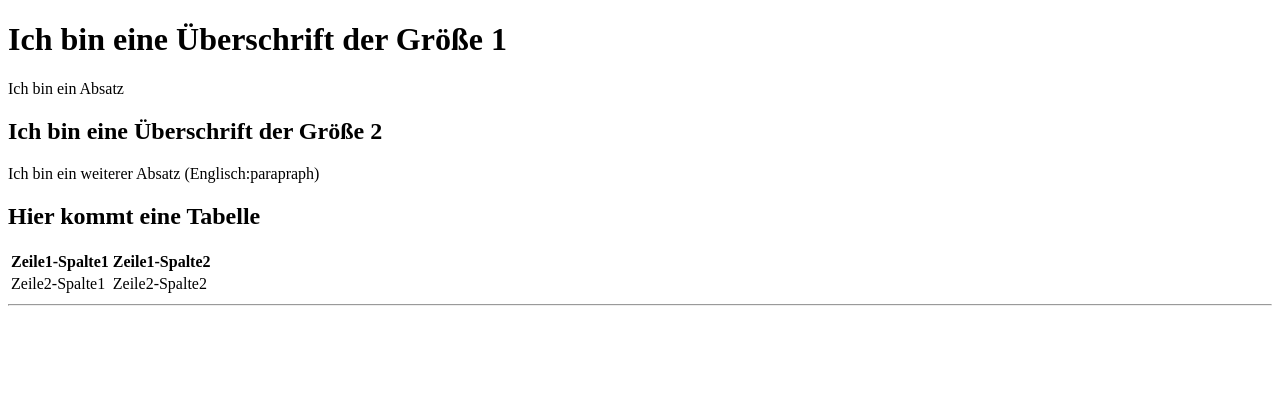
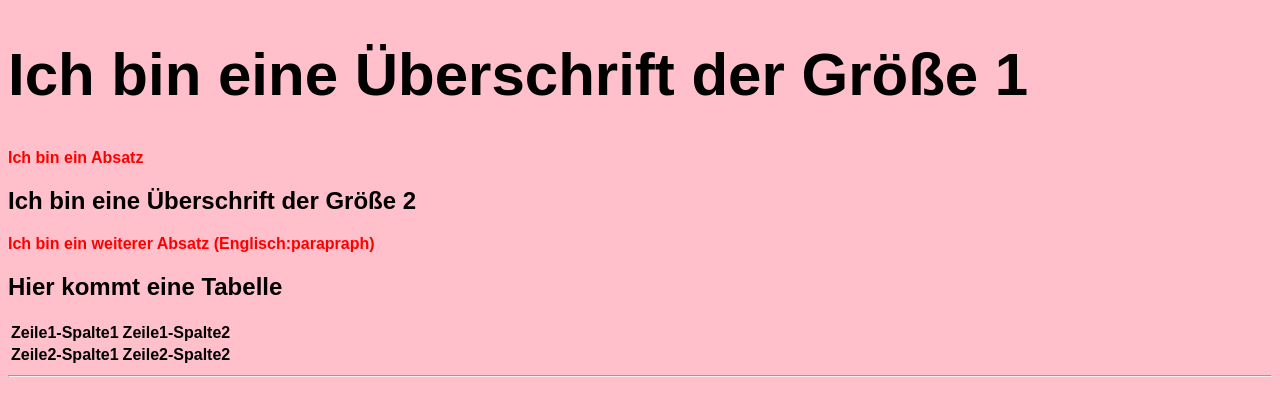
Before and after one commit to stbaeumer/HTML-Grundgeruest, a plain HTML site: page index.html in a window 1280 px wide. Drawn offline with Linux system fonts and the light colour scheme.

Commit message:
Styles.css angelegt und erste Formatierungen eingegeben.

```diff
--- a/index.html
+++ b/index.html
@@ -4,6 +4,7 @@
     <meta charset="UTF-8">
     <meta name="viewport" content="width=device-width, initial-scale=1.0">
     <title>Titel im Browsertab</title>
+    <link rel="stylesheet" href="styles.css">
 </head>
 <body>
     <h1>Ich bin eine Überschrift der Größe 1</h1>
--- /dev/null
+++ b/styles.css
@@ -0,0 +1,16 @@
+/* Der Hintergund ist pink. */
+body{
+    background-color: pink;
+    font-family: Arial, Helvetica, sans-serif;
+    font-weight: bold;
+}
+
+h1{
+    /* px ist die Angabe der Größe in Pixel */
+    font-size: 60px;
+}
+
+/* die Schriftfarbe in Absätzen ist red */
+p{
+    color: red;
+}
```
